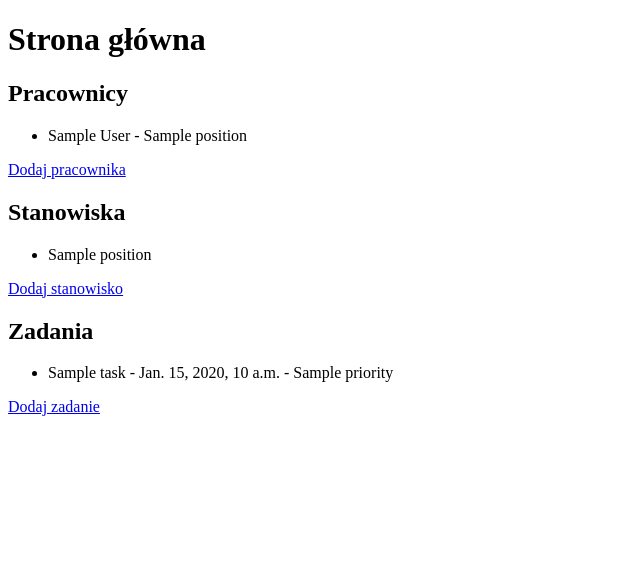
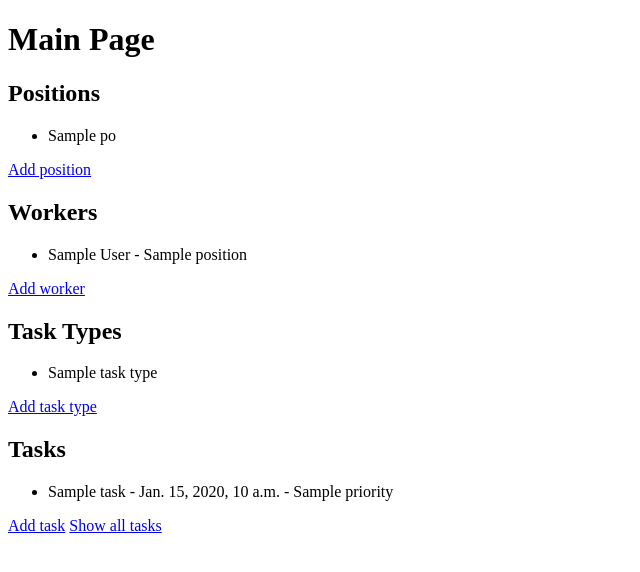
Before and after one commit to Tomek93x/it_company_task_manager, a Django app: template templates/home.html in a window 1280 px wide. Shown: the top 572 px of the page, without its empty margins (0-640 px from the left). Run offline with Django 5.2, Linux system fonts and the light colour scheme; the template is opened without the code that fills it: most values are stand-ins (such as "Sample title", 1, 10 or a date in 2020).

Commit message:
Create main page template listing positions, workers, task types and tasks

```diff
--- a/templates/home.html
+++ b/templates/home.html
@@ -4,36 +4,50 @@
     <title>IT Company Task Manager</title>
 </head>
 <body>
-    <h1>Strona główna</h1>
+    <h1>Main Page</h1>
 
-    <h2>Pracownicy</h2>
+    <h2>Positions</h2>
     <ul>
-        {% for w in workers %}
-        <li>{{ w.first_name }} {{ w.last_name }} - {{ w.position }}</li>
+        {% for pos in positions %}
+            <li>{{ pos.name }}</li>
         {% empty %}
-        <li>Brak pracowników</li>
+            <li>No positions available.</li>
         {% endfor %}
     </ul>
-    <a href="{% url 'add_worker' %}">Dodaj pracownika</a>
+    <a href="{% url 'add_position' %}">Add position</a>
 
-    <h2>Stanowiska</h2>
+    <h2>Workers</h2>
     <ul>
-        {% for p in positions %}
-        <li>{{ p.name }}</li>
+        {% for worker in workers %}
+            <li>{{ worker.first_name }} {{ worker.last_name }} - {{ worker.position }}</li>
         {% empty %}
-        <li>Brak stanowisk</li>
+            <li>No workers available.</li>
         {% endfor %}
     </ul>
-    <a href="{% url 'add_position' %}">Dodaj stanowisko</a>
+    <a href="{% url 'add_worker' %}">Add worker</a>
 
-    <h2>Zadania</h2>
+    <h2>Task Types</h2>
     <ul>
-        {% for t in tasks %}
-        <li>{{ t.name }} - {{ t.deadline }} - {{ t.priority }}</li>
+        {% for tt in task_types %}
+            <li>{{ tt.name }}</li>
         {% empty %}
-        <li>Brak zadań</li>
+            <li>No task types available.</li>
         {% endfor %}
     </ul>
-    <a href="{% url 'add_task' %}">Dodaj zadanie</a>
+    <a href="{% url 'add_task_type' %}">Add task type</a>
+
+    <h2>Tasks</h2>
+    <ul>
+        {% for task in tasks %}
+            <li>
+                {{ task.name }} - {{ task.deadline }} - {{ task.priority }}
+                {% if task.is_completed %} (Completed) {% endif %}
+            </li>
+        {% empty %}
+            <li>No tasks available.</li>
+        {% endfor %}
+    </ul>
+    <a href="{% url 'add_task' %}">Add task</a>
+    <a href="{% url 'tasks' %}">Show all tasks</a>
 </body>
 </html>
```
